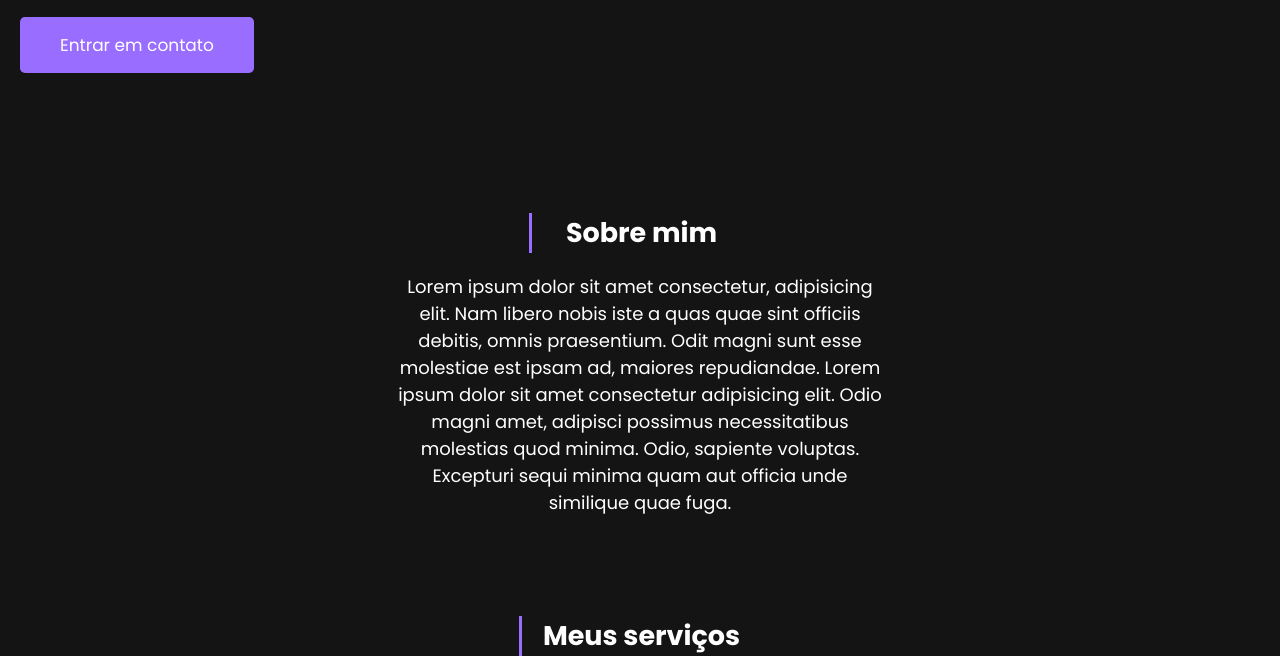
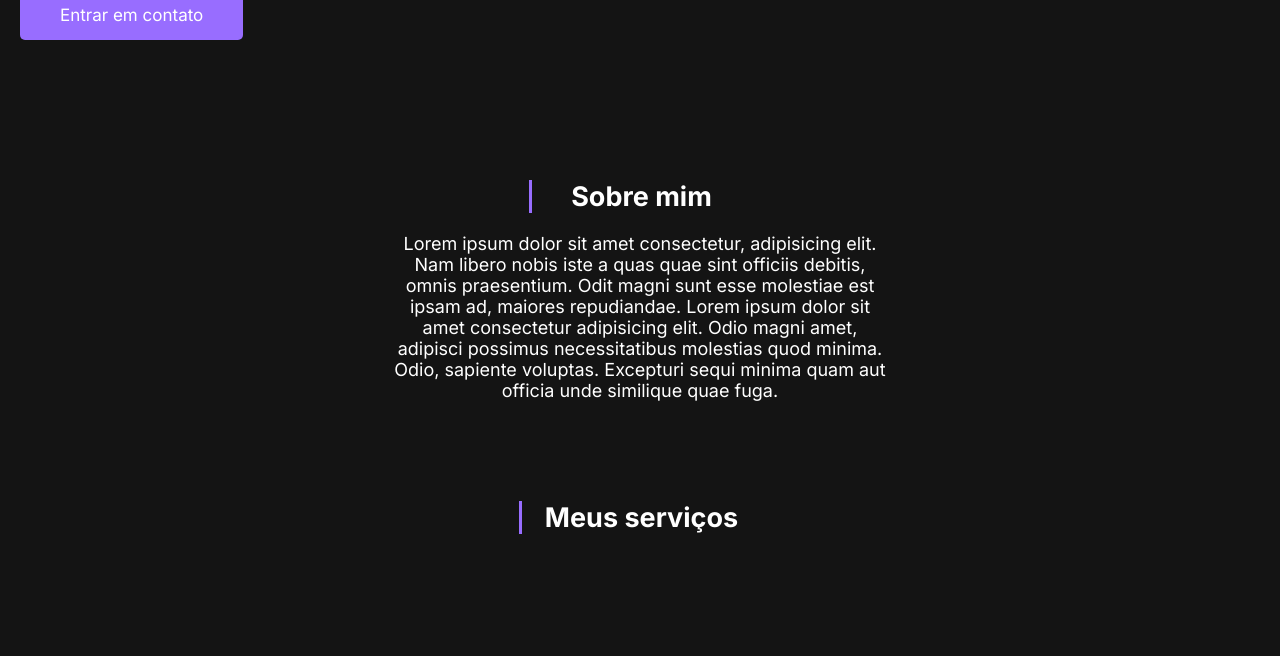
Before and after one commit to KauanAlvz/portifolio, a plain HTML site: page index.html in a window 1280 px wide. Shown: the part 308-964 px from the top of the page. After the commit the page ends 842 px from the top, so only its background shows below. Drawn offline with Linux system fonts and the light colour scheme.

Commit message:
mudando a fonte.

```diff
--- a/style/style.css
+++ b/style/style.css
@@ -1,4 +1,4 @@
-@import url('https://fonts.googleapis.com/css2?family=Inter:wght@300;400;500;600;700&family=Lato:wght@300;400;700;900&family=Poppins:wght@300;400;500;600;700;800;900&display=swap');
+@import url('https://fonts.googleapis.com/css2?family=Inter:wght@300;400;500;600;700&family=Lato:wght@300;400;700;900&family=Poppins:wght@300;400;500;600;700;800&display=swap');
 @import url(header.css);
 @import url(main.css);
 :root{
@@ -16,7 +16,7 @@ html{
     font-size: 62.5%;
 }
 body{
-    font-family: 'poppins', sans-serif;
+    font-family:'Inter', sans-serif;
     font-size: 1.8rem;
     background-color: var(--bg);
     color: #fff;
@@ -37,7 +37,7 @@ body{
     background-color: var(--color1);
     border: none;
     color: #fff;
-    font-family: 'poppins', sans-serif;
+    font-family: 'Inter', sans-serif;
     font-size: 1.7rem;
     border-radius: 5px;
     margin: 20px 0;
```
